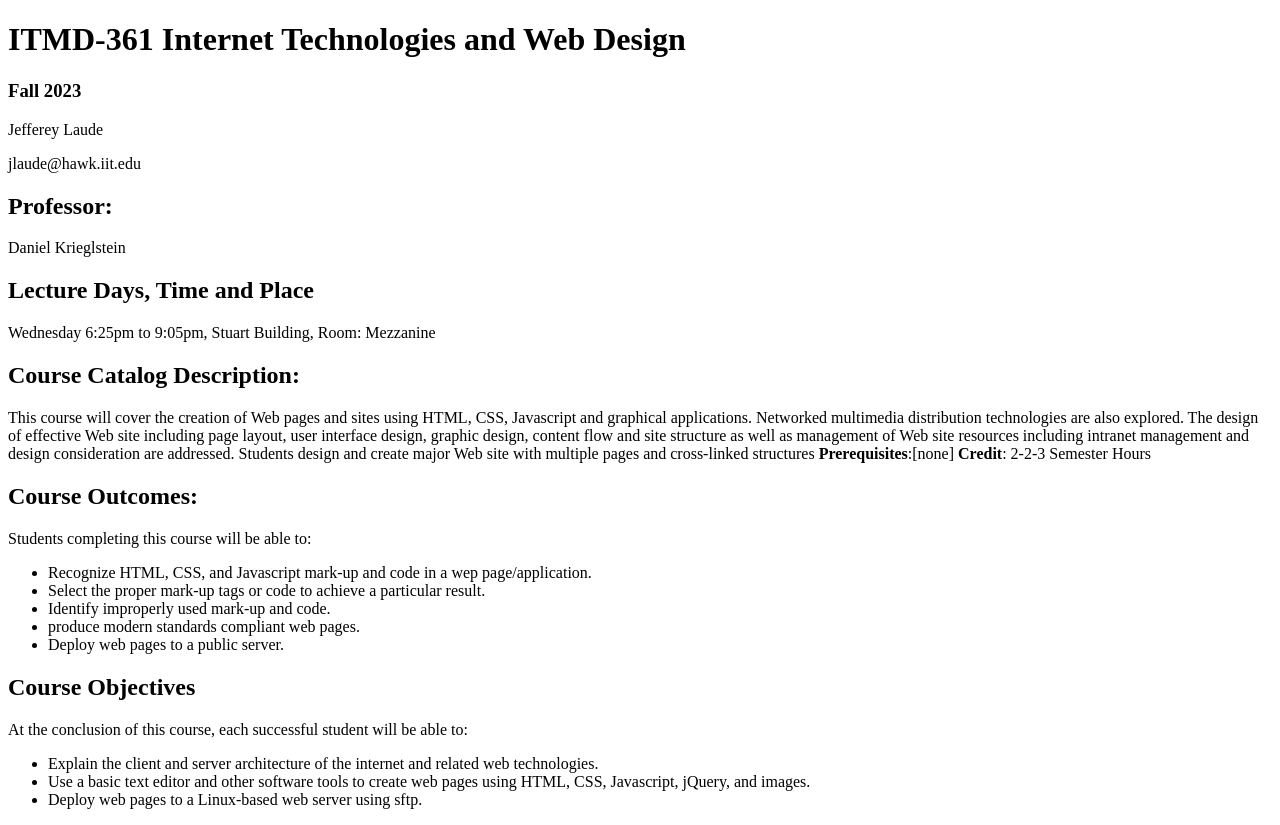
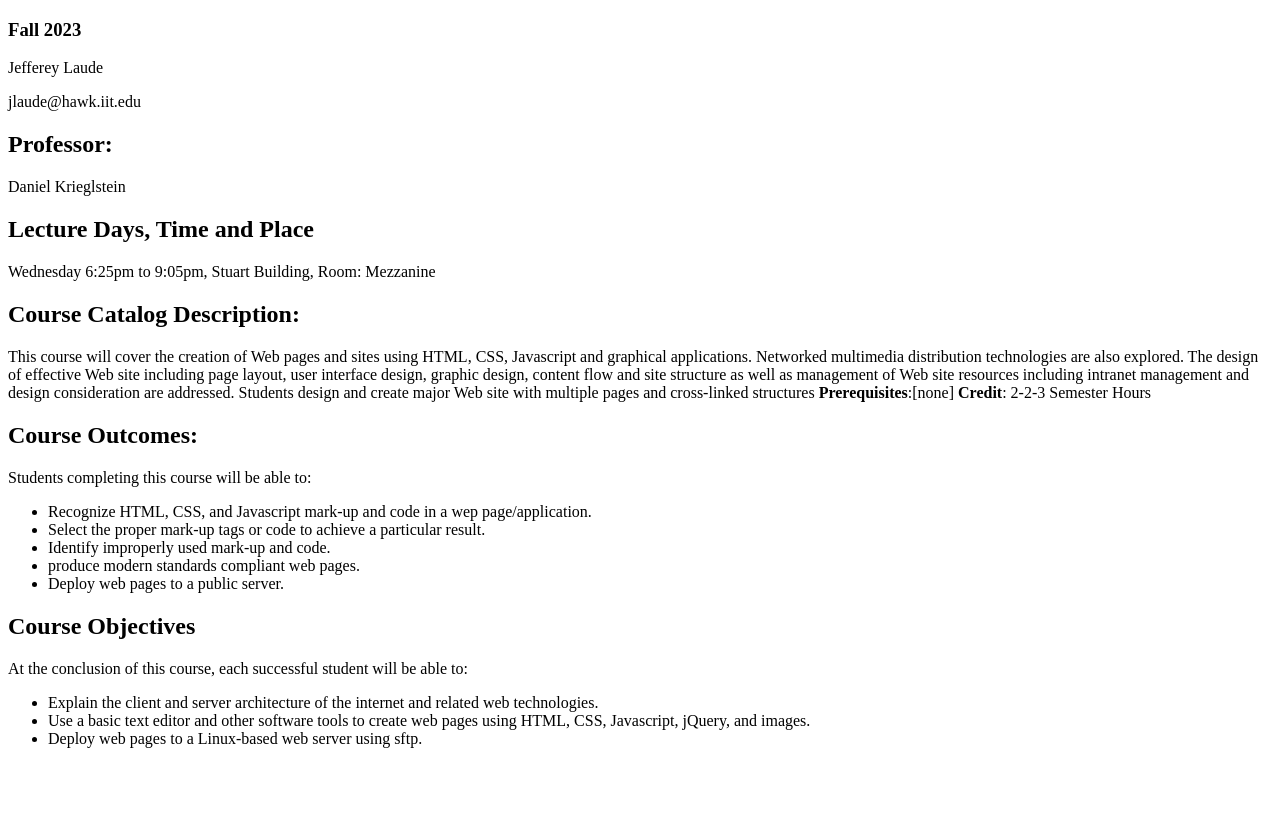
Before and after one commit to jlaude2504/Lab2, a plain HTML site: page index.html in a window 1280 px wide. After the commit the page ends 800 px from the top, so only its background shows below. Drawn offline with Linux system fonts and the light colour scheme.

Commit message:
Update index.html

```diff
--- a/index.html
+++ b/index.html
@@ -3,7 +3,7 @@
 
 <head>
 	<meta charset="UTF-8">
-	<h1>ITMD-361 Internet Technologies and Web Design</h1>
+	<title>ITMD-361 Internet Technologies and Web Design</title>
 </head>
 <body>
 
@@ -40,6 +40,5 @@
 	    <li>Deploy web pages to a Linux-based web server using sftp.</li>
     </ul>
 
-
 </body>
 </html>
```
Lines whose indentation alone changed are shown as unchanged.
